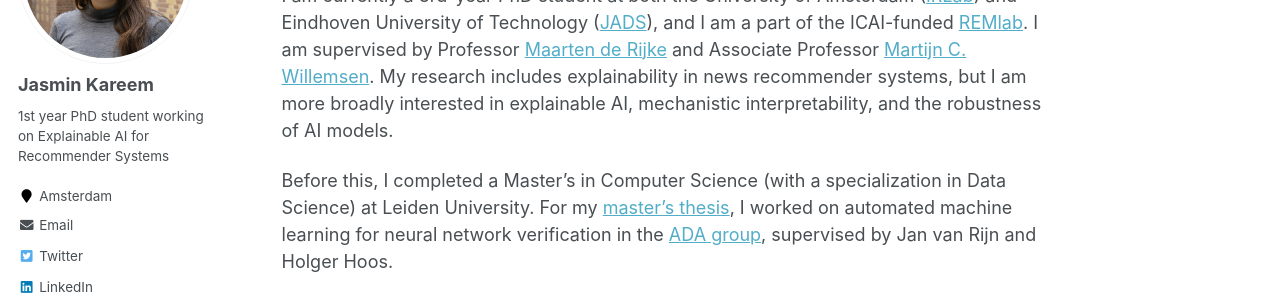
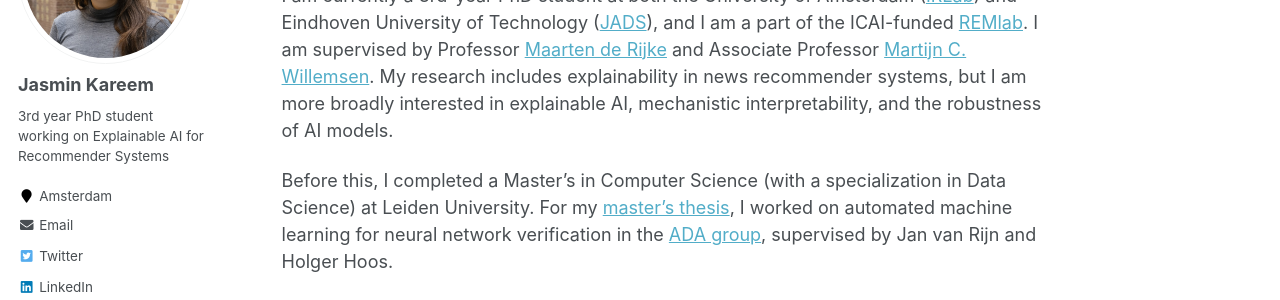
Before and after one commit to jasminkareem/jasminkareem.github.io, a Jekyll site: the page built from _pages/about.md, in a window 1280 px wide. Shown: the part 229-529 px from the top of the page. Built offline with Jekyll 4.4.1, drawn with Linux system fonts in a browser that asks for light colours.

Commit message:
Update _config.yml

```diff
--- a/_config.yml
+++ b/_config.yml
@@ -19,7 +19,7 @@ repository               : "jasminkareem/jasminkareem.github.io"
 author:
   name             : "Jasmin Kareem"
   avatar           : "DSCF0862_croppedsquare.jpg"
-  bio              : "1st year PhD student working on Explainable AI for Recommender Systems"
+  bio              : "3rd year PhD student working on Explainable AI for Recommender Systems"
   pronouns         : # example: "she/her"
   location         : "Amsterdam"
   orcid            : #"http://orcid.org/yourorcidurl"
@@ -62,6 +62,7 @@ author:
   wikipedia        :
   xing             :
   youtube          :
+  bluesky          : "@jasminkareem.bsky.social"
 
 
 # Site Settings
```
